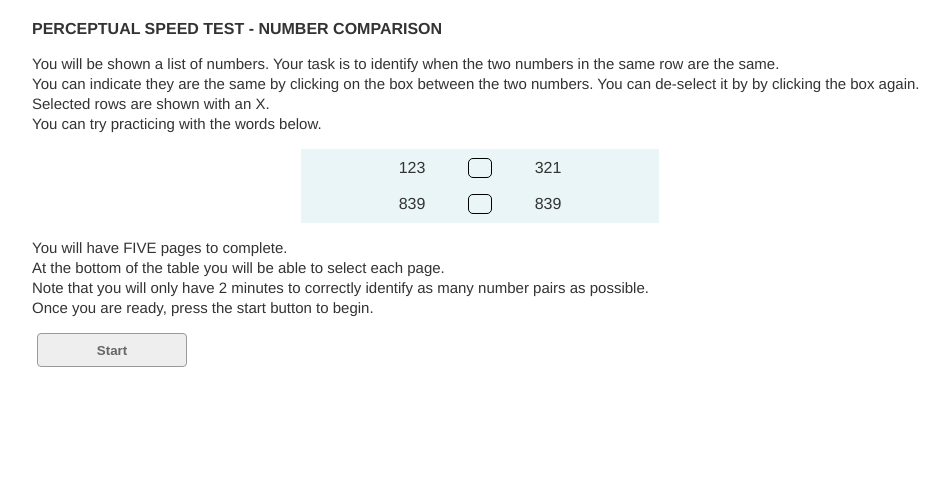
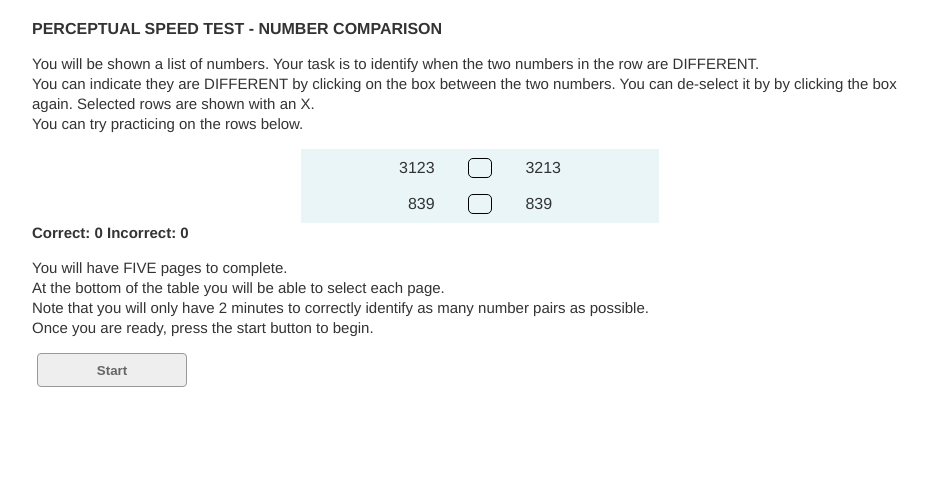
Before and after one commit to leifos/treconomics_2, a Django app: template treconomics_project/templates/survey/perceptual_speed_test_number_compare.html in a window 1280 px wide. Shown: the part 41-524 px from the top of the page, without its empty margins (160-1109 px from the left). Run offline with Django 3.2, Linux system fonts and the light colour scheme; the template is opened without the code that fills it: most values are stand-ins (such as "Sample title", 1, 10 or a date in 2020); some libraries are stand-ins or nearby versions.

Commit message:
Updated PST tests with feedback for practice

```diff
--- a/treconomics_project/static/javascripts/pst-numbers.js
+++ b/treconomics_project/static/javascripts/pst-numbers.js
@@ -117,9 +117,14 @@ $(document).ready(function(){
         $('#btn1').css({"background-color":"grey"});
         $('#startbtn').hide();
         $('#pst_instructions').hide();
+        correct = 0;
+        incorrect = 0;
         countdown(2, 0);
         setTimeout(finished, 120000)
+
      });
+
+
 
 
     $('.check').click(function(){
@@ -127,7 +132,7 @@ $(document).ready(function(){
         if ($(this).hasClass("checked")){
             $(this).removeClass("checked");
             $(this).html(" ");
-            if ($(this).hasClass("same")){
+            if ($(this).hasClass("diff")){
                 correct = correct - 1;
                 }
              else {
@@ -137,7 +142,7 @@ $(document).ready(function(){
 
             $(this).addClass("checked");
             $(this).html("X");
-            if ($(this).hasClass("same")){
+            if ($(this).hasClass("diff")){
                 correct = correct + 1;}
              else {
                 incorrect = incorrect + 1;}
@@ -151,7 +156,9 @@ $(document).ready(function(){
 
      });
 
-
+    $('.practice').click(function(){
+        $('#practice_result').html("<b>Correct: "+ correct + "  Incorrect: " + incorrect + "</b>" );
+    });
 
 
 
--- a/treconomics_project/static/javascripts/pst.js
+++ b/treconomics_project/static/javascripts/pst.js
@@ -117,6 +117,8 @@ $(document).ready(function(){
         $('#btn1').css({"background-color":"grey"});
         $('#startbtn').hide();
         $('#pst_instructions').hide();
+        correct = 0;
+        incorrect = 0;
         countdown(2, 0);
         setTimeout(finished, 120000)
      });
@@ -150,6 +152,10 @@ $(document).ready(function(){
 
      });
 
+ $('.practice').click(function(){
+        $('#practice_result').html("<b>Correct: "+ correct + "  Incorrect: " + incorrect + "</b>" );
+
+    });
 
 
 
--- a/treconomics_project/templates/survey/perceptual_speed_test_number_compare.html
+++ b/treconomics_project/templates/survey/perceptual_speed_test_number_compare.html
@@ -24,20 +24,20 @@
 
 <div id="pst_instructions">
     <p> You will be shown a list of numbers.
-        Your task is to identify when the two numbers in the same row are the same.
+        Your task is to identify when the two numbers in the row are DIFFERENT.
 
         <br/>
-        You can indicate they are the same by clicking on the box between the two numbers.
+        You can indicate they are DIFFERENT by clicking on the box between the two numbers.
 
         You can de-select it by by clicking the box again.
  Selected rows are shown with an X.<br/>
-        You can try practicing with the words below.<br/>
+        You can try practicing on the rows below.<br/>
 
         <table class="perceptual-numbers" style="width:40%;  background-color:#e9f5f7;">
-    <tr align="center"><td class="number">123</td><td class="check"></td><td class="number right">321</td></tr>
-    <tr align="center">  <td class="number">839</td><td class="check same"></td><td class="number right">839</td></tr>
+    <tr align="center"><td class="number">3123</td><td  class="check diff practice"></td><td class="number right">3213</td></tr>
+    <tr align="center">  <td class="number">839</td><td class="check same practice"></td><td class="number right">839</td></tr>
 </table>
-
+<div id="practice_result"> <b>Correct: 0  Incorrect: 0</b> </div>
 </p>
     <p>
 
@@ -63,7 +63,7 @@
 
 
     <div id="pst_test" style="padding-top:00px">
-        <h3>Select rows which contain the same number across all pages. Time remaining: <span id="timer"></span></h3>
+        <h3>Select rows which contain the same number across all pages. <b>Time remaining: <span id="timer"></span></b></h3>
 
         <div id="pst1">
             <div style="padding-top:30px;padding-bottom:10px;">Page 1 of 5</div>
```
Also changed, not shown: other parts of treconomics_project/templates/survey/perceptual_speed_test_number_compare.html (+34 -34 lines), treconomics_project/templates/survey/perceptual_speed_test_findas.html (+4 -3 lines), treconomics_project/survey/migrations/0001_initial.py (deleted).
